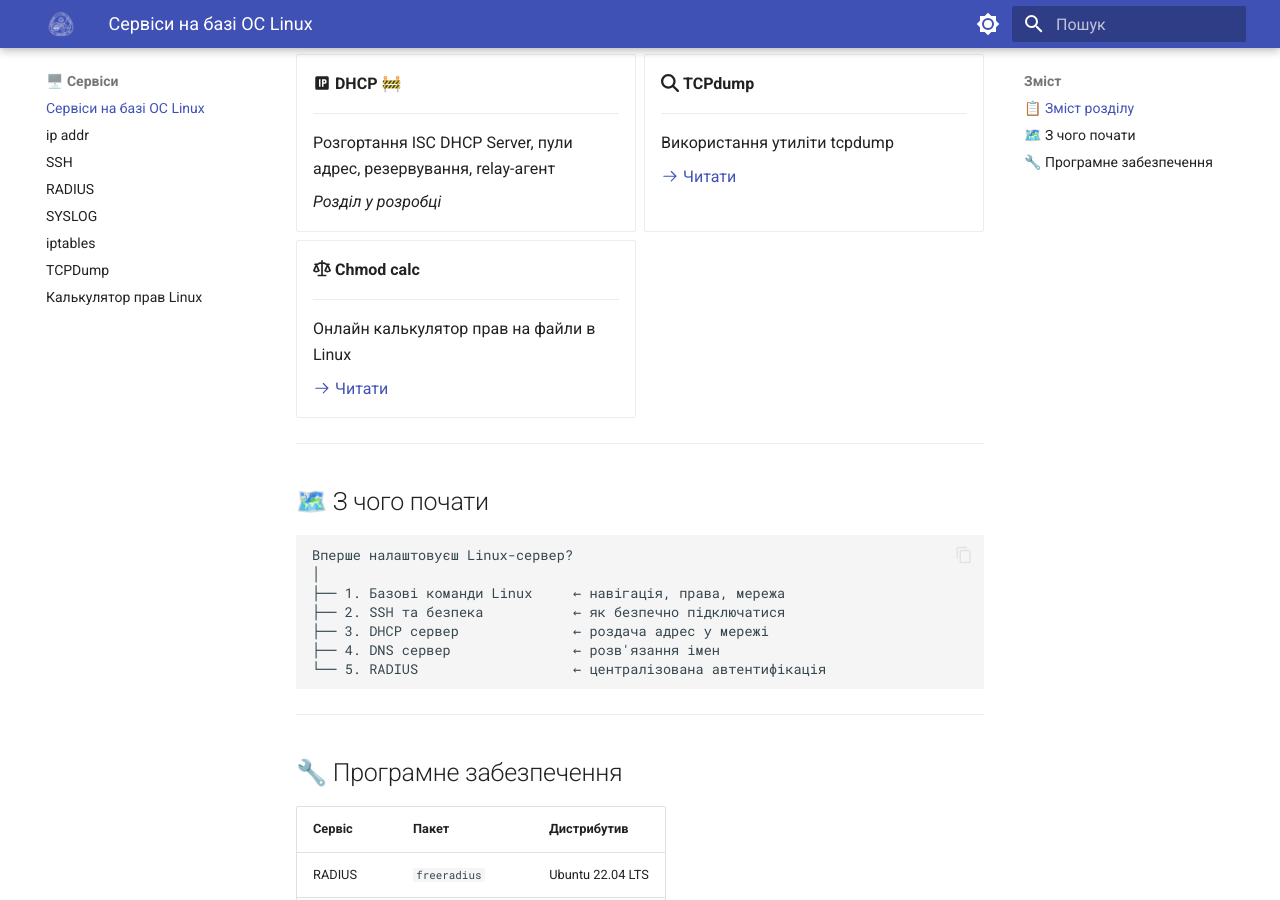
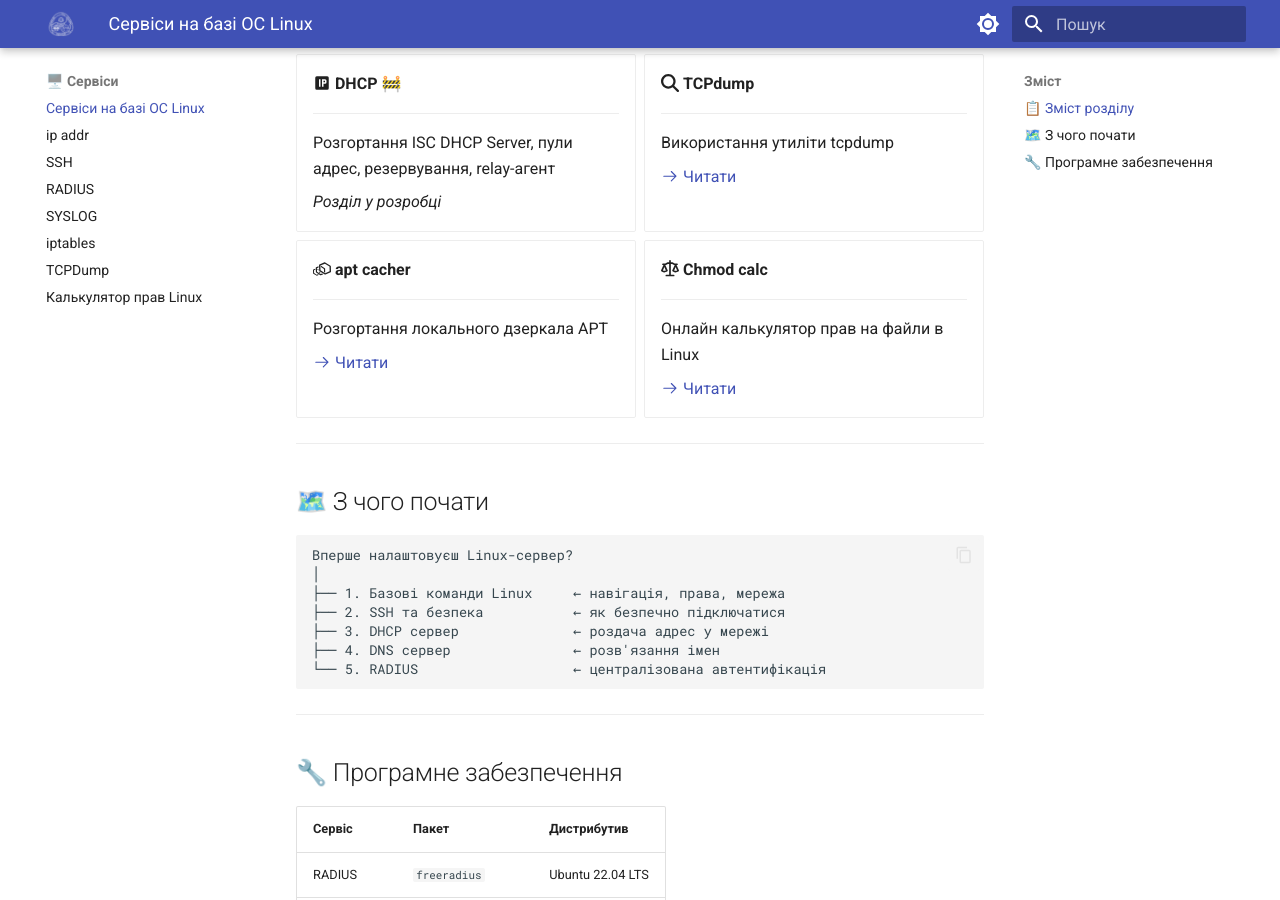
Before and after one commit to left769/21-docs, an MkDocs documentation site: the page built from docs/server-services/index.md, in a window 1280 px wide and 900 px high, scrolled down 927 px. Built offline with MkDocs 1.6.1 and Material for MkDocs 9.7.7, drawn with Linux system fonts in a browser that asks for light colours.

Commit message:
publishet apt cacher

```diff
--- a/docs/server-services/index.md
+++ b/docs/server-services/index.md
@@ -73,6 +73,14 @@
 
     [:octicons-arrow-right-24: Читати](tcpdump-guide.md)
 
+-   :simple-envoyproxy: **apt cacher**
+
+    ---
+
+    Розгортання локального дзеркала APT
+
+    [:octicons-arrow-right-24: Читати](apt-cacher-ng.md)
+
 -   :octicons-law-16: __Chmod calc__
 
     ---
```
